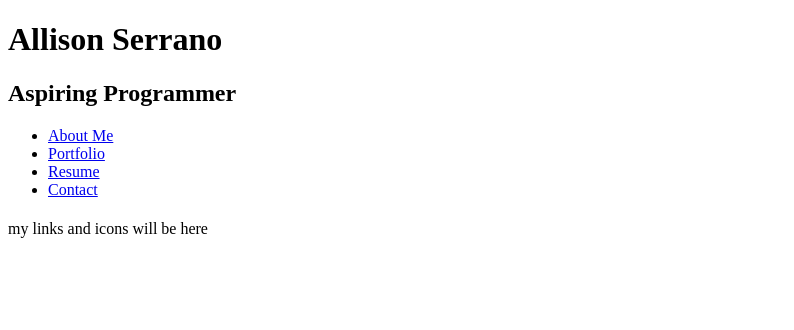
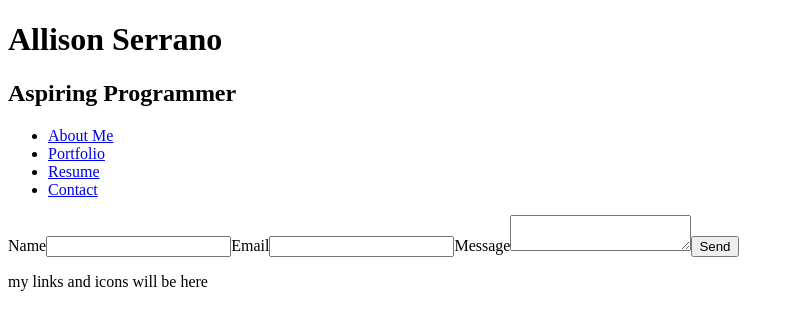
Before and after one commit to Allicris/allison-cristine, a React (Vite) app: page /Contact in a window 1280 px wide. Shown: the top 330 px of the page, without its empty margins (0-794 px from the left). Built offline with nearby package versions, Linux system fonts and the light colour scheme.

Commit message:
included emailJS technology for my form

```diff
--- a/package.json
+++ b/package.json
@@ -11,6 +11,7 @@
     "preview": "vite preview"
   },
   "dependencies": {
+    "@emailjs/browser": "^3.11.0",
     "react": "^18.2.0",
     "react-dom": "^18.2.0",
     "react-router-dom": "^6.11.1"
--- a/src/pages/Contact.jsx
+++ b/src/pages/Contact.jsx
@@ -1,26 +1,82 @@
-import { useState } from 'react';
+// import { useState } from 'react';
+
+import React, { useRef } from 'react';
+import emailjs from '@emailjs/browser';
 
 export default function Contact() {
-  const [firstName, setFirstName] = useState('');
-  const [lastName, setLastName] = useState('');
-  const [email, setEmail] = useState('');
-  const [message, setMessage] = useState('');
+  const form = useRef();
 
-  const handleFormSubmit = (e) => {
+  const sendEmail = (e) => {
     e.preventDefault();
 
-    alert(`Thank you ${firstName} ${lastName}`);
-    setFirstName('');
-    setLastName('');
-    setEmail('');
-    setMessage('');
+    emailjs.sendForm('service_27pcc7x', 'template_esg1i7k', form.current, 'iovWjBhAvnODlDxhY')
+      .then((result) => {
+          console.log(result.text);
+          alert('Thank you for reaching out!');
+          console.log('Success!')
+          e.target.reset();
+      }, (error) => {
+          console.log(error.text);
+      });
   };
 
   return (
-    <div >
-      <h1>
+    <form ref={form} onSubmit={sendEmail}>
+      <label>Name</label>
+      <input type="text" name="user_name" />
+      <label>Email</label>
+      <input type="email" name="user_email" />
+      <label>Message</label>
+      <textarea name="message" />
+      <input type="submit" value="Send" />
+    </form>
+  );
+};
 
-      </h1>
-    </div>
-  );
-}
+// export default function Contact() {
+//   const [firstName, setFirstName] = useState('');
+//   const [lastName, setLastName] = useState('');
+//   const [email, setEmail] = useState('');
+//   const [message, setMessage] = useState('');
+
+//   const handleFormSubmit = (e) => {
+//     e.preventDefault();
+
+//     alert(`Thank you ${firstName} ${lastName}`);
+//     setFirstName('');
+//     setLastName('');
+//     setEmail('');
+//     setMessage('');
+//   };
+
+//   return (
+//     <div >
+//       <h1>
+//         Feel Free to contact me!
+//       </h1>
+//       <form>
+//         <input
+//         value={firstName}
+//         name="firstName"
+//         onChange={(e) => setFirstName(e.target.value)}
+//         type="text"
+//         placeholder="Name"
+//         />
+//         <input
+//         value={email}
+//         name="email"
+//         onChange={(e) => setEmail(e.target.value)}
+//         type="text"
+//         placeholder="Email"
+//         />
+//         <input
+//         value={message}
+//         name="message"
+//         onChange={(e) => setMessage(e.target.value)}
+//         type="text"
+//         placeholder="Message"
+//         />
+//       </form>
+//     </div>
+//   );
+// }
```
Also changed, not shown: 1 other file (tests, documents, lock files or other folders).
